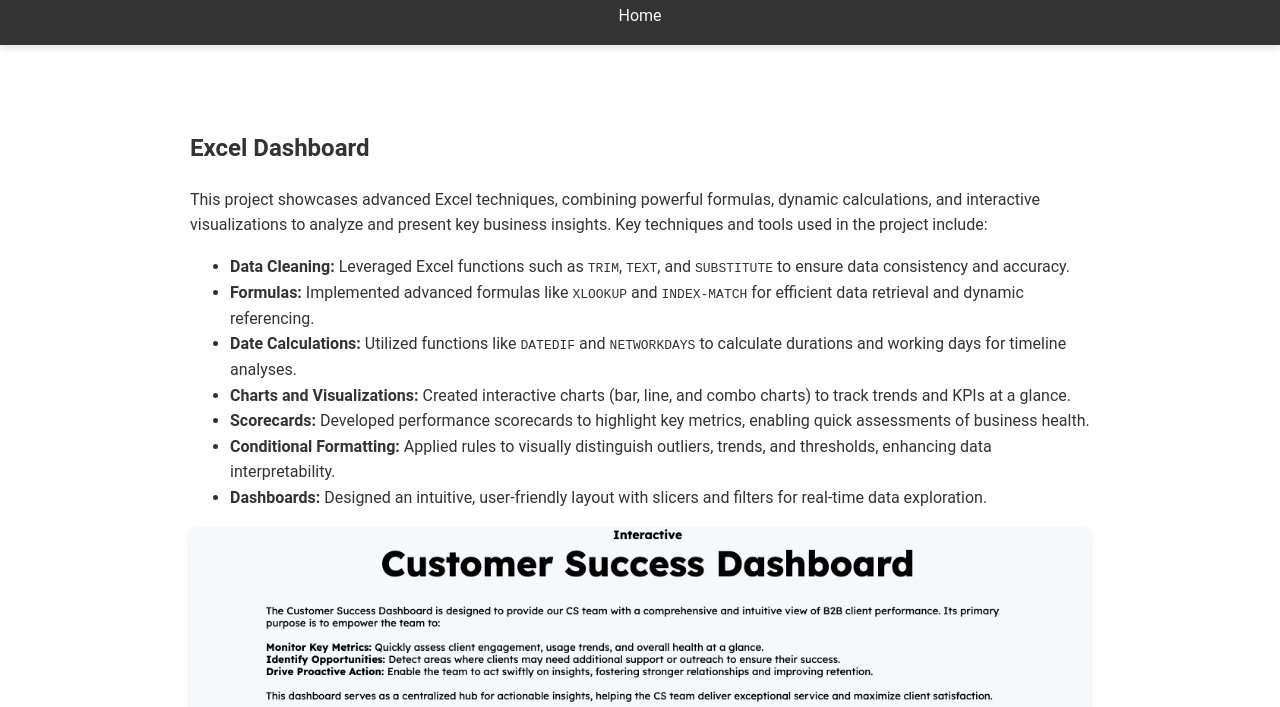
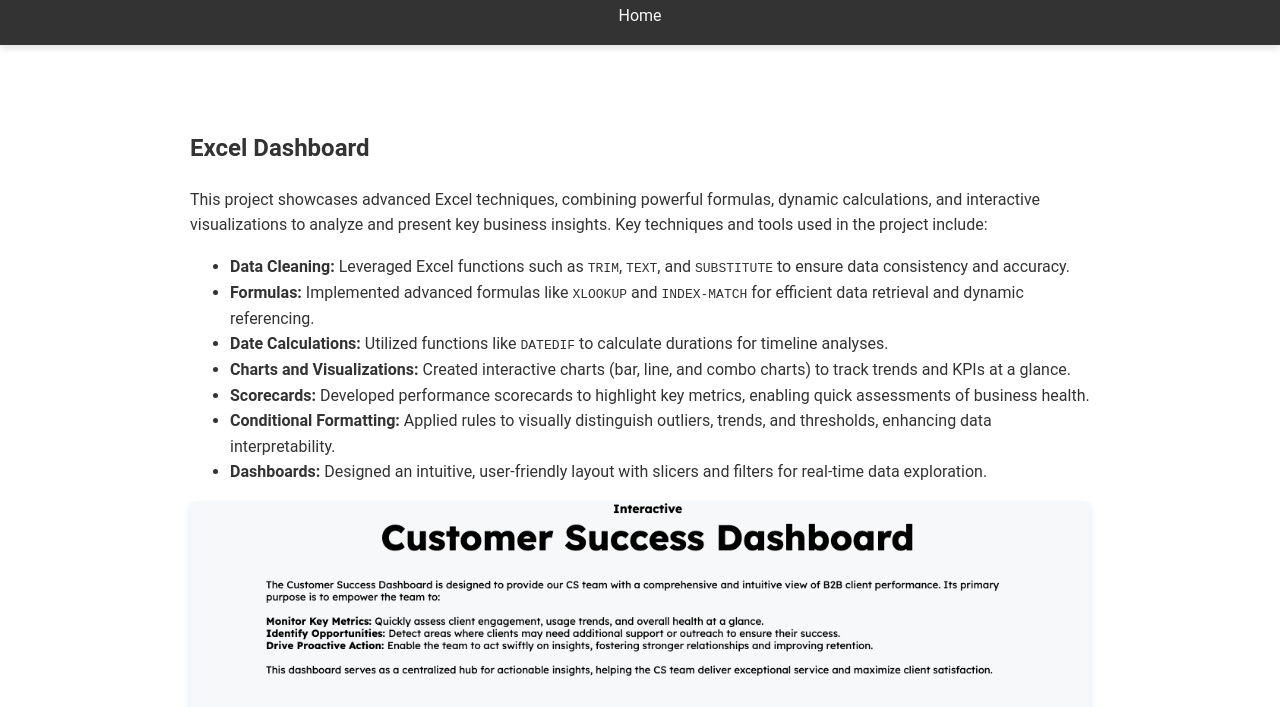
Before and after one commit to calebkolman/data-analytics-portfolio, a plain HTML site: page excel-project.html in a window 1280 px wide. Shown: the part 93-800 px from the top of the page. Drawn offline with Linux system fonts and the light colour scheme.

Commit message:
Update excel-project.html

```diff
--- a/excel-project.html
+++ b/excel-project.html
@@ -33,7 +33,7 @@
   <ul>
     <li><strong>Data Cleaning:</strong> Leveraged Excel functions such as <code>TRIM</code>, <code>TEXT</code>, and <code>SUBSTITUTE</code> to ensure data consistency and accuracy.</li>
     <li><strong>Formulas:</strong> Implemented advanced formulas like <code>XLOOKUP</code> and <code>INDEX-MATCH</code> for efficient data retrieval and dynamic referencing.</li>
-    <li><strong>Date Calculations:</strong> Utilized functions like <code>DATEDIF</code> and <code>NETWORKDAYS</code> to calculate durations and working days for timeline analyses.</li>
+    <li><strong>Date Calculations:</strong> Utilized functions like <code>DATEDIF</code> to calculate durations for timeline analyses.</li>
     <li><strong>Charts and Visualizations:</strong> Created interactive charts (bar, line, and combo charts) to track trends and KPIs at a glance.</li>
     <li><strong>Scorecards:</strong> Developed performance scorecards to highlight key metrics, enabling quick assessments of business health.</li>
     <li><strong>Conditional Formatting:</strong> Applied rules to visually distinguish outliers, trends, and thresholds, enhancing data interpretability.</li>
```
